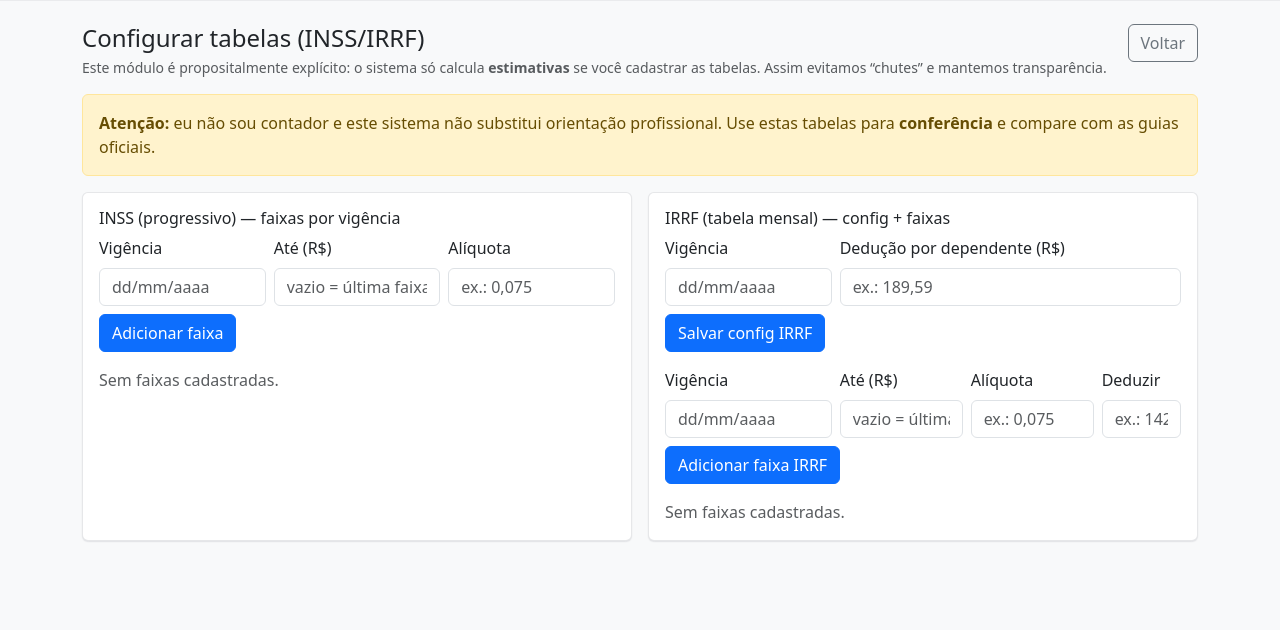
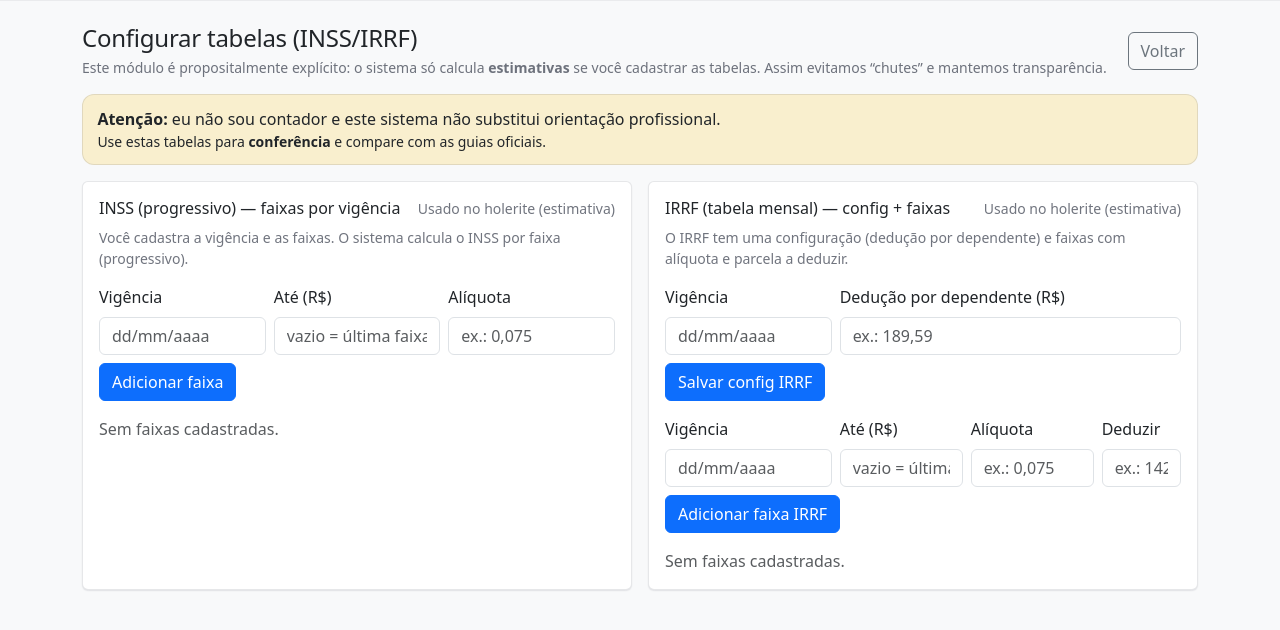
Before and after one commit to douglasherzog/sistema-contabilidade, a Flask app: page /payroll/config/taxes in a window 1280 px wide. Shown: the part 57-687 px from the top of the page. Run offline with Flask 3, Linux system fonts and the light colour scheme; the visitor is signed in with stand-in values (Sample User, id 1); data that the repository does not hold is empty.

Commit message:
Refresh Config INSS/IRRF UI (standard header + didactic text)

```diff
--- a/templates/payroll/tax_config.html
+++ b/templates/payroll/tax_config.html
@@ -1,10 +1,11 @@
 {% extends 'base.html' %}
 {% block title %}Configurar INSS/IRRF{% endblock %}
 {% block content %}
-<div class="d-flex justify-content-between align-items-start mb-3">
+<div class="lav-page-header">
+  <div class="lav-section-title">
     <div>
-    <h1 class="h4 mb-1">Configurar tabelas (INSS/IRRF)</h1>
-    <div class="text-muted small">
+      <h1 class="h4 mb-1 lav-page-title">Configurar tabelas (INSS/IRRF)</h1>
+      <div class="small lav-subtitle">
         Este módulo é propositalmente explícito: o sistema só calcula <strong>estimativas</strong> se você cadastrar as tabelas.
         Assim evitamos “chutes” e mantemos transparência.
       </div>
@@ -12,16 +13,21 @@
     <a class="btn btn-outline-secondary" href="{{ url_for('payroll.payroll_home') }}">Voltar</a>
   </div>
 
-<div class="alert alert-warning">
+  <div class="lav-callout is-warning mt-3">
     <strong>Atenção:</strong> eu não sou contador e este sistema não substitui orientação profissional.
-  Use estas tabelas para <strong>conferência</strong> e compare com as guias oficiais.
+    <div class="small">Use estas tabelas para <strong>conferência</strong> e compare com as guias oficiais.</div>
+  </div>
 </div>
 
 <div class="row g-3">
   <div class="col-lg-6">
     <div class="card h-100">
       <div class="card-body">
-        <h2 class="h6">INSS (progressivo) — faixas por vigência</h2>
+        <div class="lav-section-title mb-2">
+          <h2 class="h6 mb-0">INSS (progressivo) — faixas por vigência</h2>
+          <div class="lav-meta">Usado no holerite (estimativa)</div>
+        </div>
+        <div class="small lav-subtitle mb-3">Você cadastra a vigência e as faixas. O sistema calcula o INSS por faixa (progressivo).</div>
         <form method="post" action="{{ url_for('payroll.tax_inss_add') }}" class="row g-2 align-items-end mb-3">
           <div class="col-4">
             <label class="form-label" for="inss_effective">Vigência</label>
@@ -65,7 +71,11 @@
   <div class="col-lg-6">
     <div class="card h-100">
       <div class="card-body">
-        <h2 class="h6">IRRF (tabela mensal) — config + faixas</h2>
+        <div class="lav-section-title mb-2">
+          <h2 class="h6 mb-0">IRRF (tabela mensal) — config + faixas</h2>
+          <div class="lav-meta">Usado no holerite (estimativa)</div>
+        </div>
+        <div class="small lav-subtitle mb-3">O IRRF tem uma configuração (dedução por dependente) e faixas com alíquota e parcela a deduzir.</div>
 
         <form method="post" action="{{ url_for('payroll.tax_irrf_config_set') }}" class="row g-2 align-items-end mb-3">
           <div class="col-4">
```
Also changed, not shown: docs/changes/2026-02-14_tax-config-ui-refresh.md (added, +21 -0 lines). Lines whose indentation alone changed are shown as unchanged.
